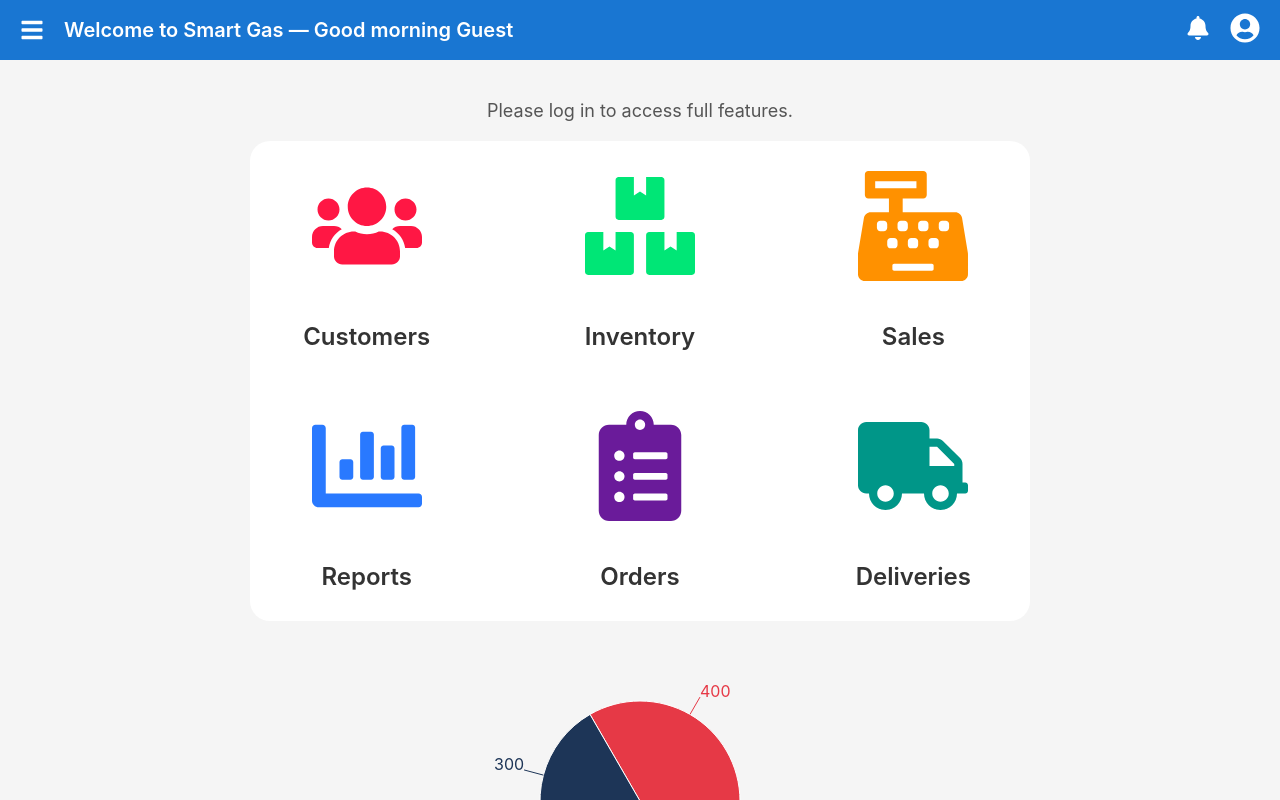
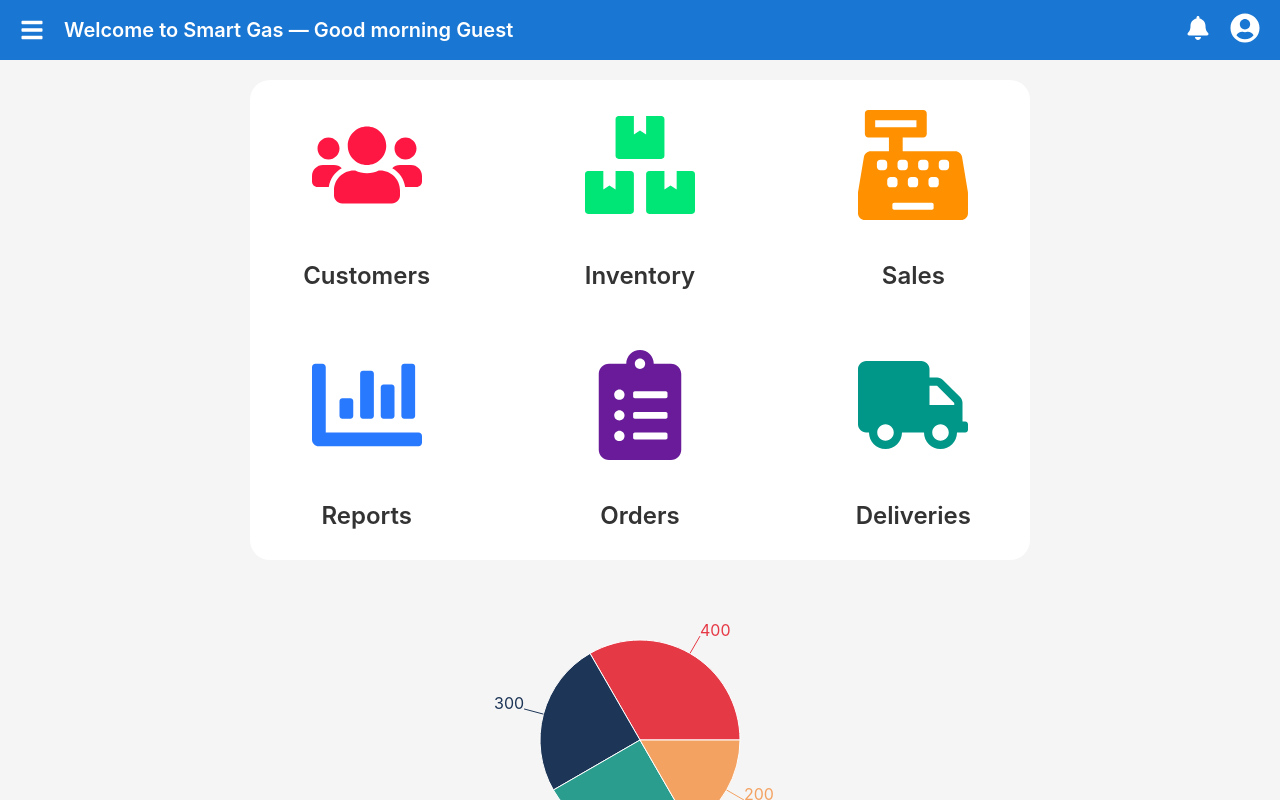
Before and after one commit to warrenja/lpg-management-system, a React (Create React App) app: page / in a window 1280 px wide. Shown: the top 800 px of the page. Built offline with nearby package versions, Linux system fonts and the light colour scheme.

Commit message:
Restore App.js, Home.js, and Header.js to original structure with login landing

```diff
--- a/src/pages/Home.js
+++ b/src/pages/Home.js
@@ -25,6 +25,7 @@ import {
   Bar
 } from "recharts";
 
+// Icon colors
 const iconColors = ["#ff1744", "#00e676", "#ff9100", "#2979ff", "#6a1b9a"];
 
 const sidebarItems = [
@@ -64,13 +65,13 @@ export default function Home() {
     borderRadius: 20,
     display: "inline-block",
     marginBottom: "40px",
-    width: "700px",
-    maxWidth: "90%",
+    width: "700px",   // Add fixed width to make it wider
+    maxWidth: "90%",  // Optionally limit max width on smaller screens
   };
 
   const iconGridStyle = {
     display: "grid",
-    gridTemplateColumns: "repeat(3, 1fr)",
+    gridTemplateColumns: "repeat(3, 1fr)", // 3 columns only
     rowGap: "60px",
     columnGap: "120px",
     justifyItems: "center",
@@ -86,11 +87,6 @@ export default function Home() {
 
   return (
     <div>
-      {/* Message */}
-      <div style={{ textAlign: "center", margin: "20px", fontSize: "18px", color: "#555" }}>
-        Please log in to access full features.
-      </div>
-
 {/* Icons Grid */}
 <div style={{ display: "flex", justifyContent: "center" }}>
   <div style={commonBackgroundStyle}>
@@ -99,11 +95,7 @@ export default function Home() {
         <Link
           key={name}
           to={path}
-                style={{
-                  textDecoration: "none",
-                  textAlign: "center",
-                  color: color,
-                }}
+          style={{ textDecoration: "none", textAlign: "center", color: color }}
         >
           <div style={{ fontSize: iconSize }}>{icon}</div>
           <div style={iconTextStyle}>{name}</div>
```
Lines whose indentation alone changed are shown as unchanged.
